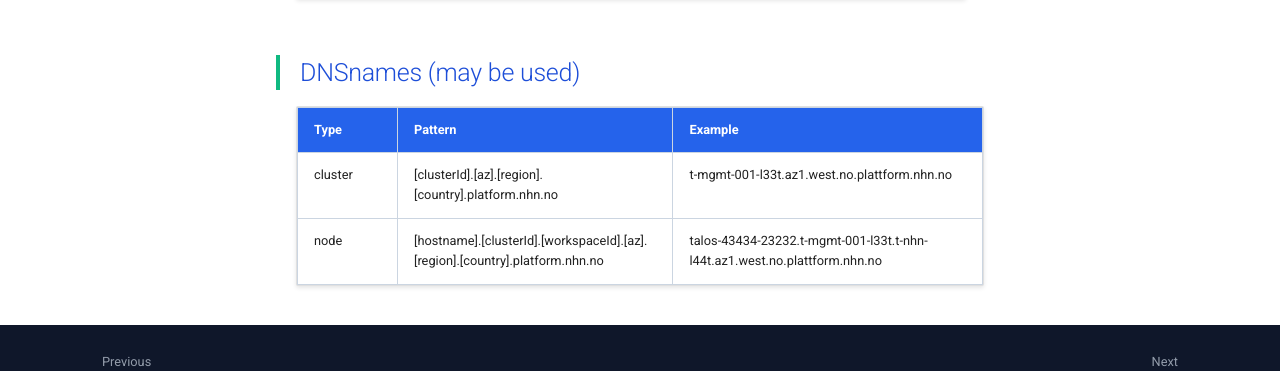
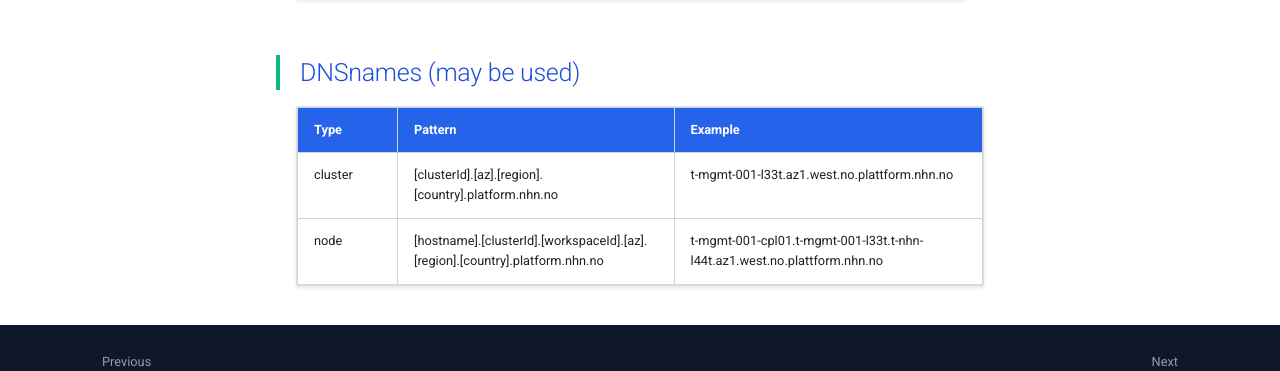
Before and after one commit to vitistack/docs, an MkDocs documentation site: the page built from docs/reference/configuration/clusterdiscovery.md, in a window 1280 px wide and 1390 px high. Shown: the part 909-1280 px from the top of the window. Built offline with MkDocs 1.6.1 and Material for MkDocs 9.7.7, drawn with Linux system fonts in a browser that asks for light colours; comment, search, counter and statistics services are not loaded.

Commit message:
Update clusterdiscovery.md

```diff
--- a/docs/reference/configuration/clusterdiscovery.md
+++ b/docs/reference/configuration/clusterdiscovery.md
@@ -23,4 +23,4 @@
 |Type|Pattern|Example|
 |---|---|---|
 |cluster|[clusterId].[az].[region].[country].platform.nhn.no|t-mgmt-001-l33t.az1.west.no.plattform.nhn.no|
-|node|[hostname].[clusterId].[workspaceId].[az].[region].[country].platform.nhn.no|talos-43434-23232.t-mgmt-001-l33t.t-nhn-l44t.az1.west.no.plattform.nhn.no|
+|node|[hostname].[clusterId].[workspaceId].[az].[region].[country].platform.nhn.no|t-mgmt-001-cpl01.t-mgmt-001-l33t.t-nhn-l44t.az1.west.no.plattform.nhn.no|
```
